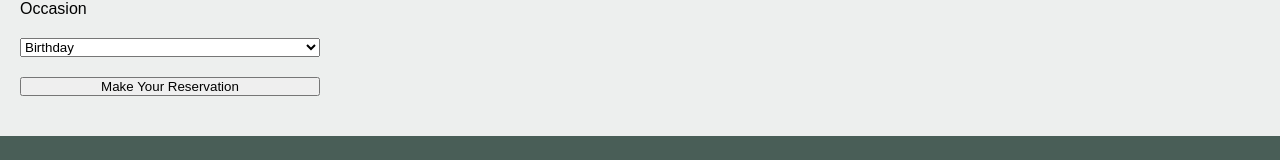
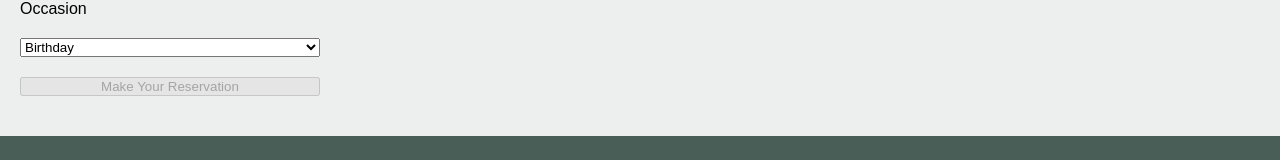
Before and after one commit to KhushiChauhan265/little-lemon-capstone, a React (Create React App) app: page /booking in a window 1280 px wide. Shown: the part 515-675 px from the top of the page. Built offline with nearby package versions, Linux system fonts and the light colour scheme.

Commit message:
Added booking API integration

```diff
--- a/src/App.js
+++ b/src/App.js
@@ -7,23 +7,15 @@ import Main from "./components/Main";
 import Footer from "./components/Footer";
 
 export function initializeTimes() {
-  return [
-    "17:00",
-    "18:00",
-    "19:00",
-    "20:00",
-    "21:00",
-  ];
+  return window.fetchAPI
+    ? window.fetchAPI(new Date())
+    : ["17:00", "18:00", "19:00", "20:00", "21:00"];
 }
 
 export function updateTimes(state, date) {
-  return [
-    "17:00",
-    "18:00",
-    "19:00",
-    "20:00",
-    "21:00",
-  ];
+  return window.fetchAPI
+    ? window.fetchAPI(new Date(date))
+    : state;
 }
 
 function App() {
--- a/src/components/BookingForm.js
+++ b/src/components/BookingForm.js
@@ -1,22 +1,33 @@
 import { useState } from "react";
 
-function BookingForm({ availableTimes, dispatch }) {
+function BookingForm({
+  availableTimes,
+  dispatch,
+  submitForm,
+}) {
   const [date, setDate] = useState("");
   const [time, setTime] = useState("17:00");
   const [guests, setGuests] = useState(1);
   const [occasion, setOccasion] = useState("Birthday");
 
+  const isFormValid =
+    date !== "" &&
+    guests >= 1 &&
+    guests <= 10;
+
   const handleSubmit = (e) => {
     e.preventDefault();
 
-    alert("Reservation Submitted");
-
-    console.log({
+    const formData = {
       date,
       time,
       guests,
       occasion,
-    });
+    };
+
+    if (submitForm) {
+      submitForm(formData);
+    }
   };
 
   return (
@@ -28,13 +39,16 @@ function BookingForm({ availableTimes, dispatch }) {
         gap: "20px",
       }}
     >
-      <label htmlFor="res-date">Choose date</label>
+      <label htmlFor="res-date">
+        Choose date
+      </label>
 
       <input
         type="date"
         id="res-date"
+        required
         value={date}
-        required
+        aria-label="Choose date"
         onChange={(e) => {
           setDate(e.target.value);
 
@@ -44,12 +58,17 @@ function BookingForm({ availableTimes, dispatch }) {
         }}
       />
 
-      <label htmlFor="res-time">Choose time</label>
+      <label htmlFor="res-time">
+        Choose time
+      </label>
 
       <select
         id="res-time"
         value={time}
-        onChange={(e) => setTime(e.target.value)}
+        aria-label="Choose time"
+        onChange={(e) =>
+          setTime(e.target.value)
+        }
       >
         {availableTimes &&
           availableTimes.map((availableTime) => (
@@ -72,9 +91,10 @@ function BookingForm({ availableTimes, dispatch }) {
         min="1"
         max="10"
         required
+        aria-label="Number of guests"
         value={guests}
         onChange={(e) =>
-          setGuests(e.target.value)
+          setGuests(Number(e.target.value))
         }
       />
 
@@ -84,6 +104,7 @@ function BookingForm({ availableTimes, dispatch }) {
 
       <select
         id="occasion"
+        aria-label="Occasion"
         value={occasion}
         onChange={(e) =>
           setOccasion(e.target.value)
@@ -93,10 +114,13 @@ function BookingForm({ availableTimes, dispatch }) {
         <option>Anniversary</option>
       </select>
 
-      <input
+      <button
         type="submit"
-        value="Make Your Reservation"
-      />
+        disabled={!isFormValid}
+        aria-label="On Click"
+      >
+        Make Your Reservation
+      </button>
     </form>
   );
 }
--- a/src/components/BookingPage.js
+++ b/src/components/BookingPage.js
@@ -1,6 +1,10 @@
 import BookingForm from "./BookingForm";
 
-function BookingPage({ availableTimes, dispatch }) {
+function BookingPage({
+  availableTimes,
+  dispatch,
+  submitForm,
+}) {
   return (
     <>
       <h1>Reserve a Table</h1>
@@ -8,6 +12,7 @@ function BookingPage({ availableTimes, dispatch }) {
       <BookingForm
         availableTimes={availableTimes}
         dispatch={dispatch}
+        submitForm={submitForm}
       />
     </>
   );
--- a/src/components/ConfirmedBooking.js
+++ b/src/components/ConfirmedBooking.js
@@ -1,9 +1,13 @@
 function ConfirmedBooking() {
   return (
-    <div>
+    <main>
       <h1>Booking Confirmed!</h1>
-      <p>Your reservation has been successfully submitted.</p>
-    </div>
+
+      <p>
+        Your reservation has been
+        successfully submitted.
+      </p>
+    </main>
   );
 }
 
--- a/src/components/Main.js
+++ b/src/components/Main.js
@@ -1,14 +1,27 @@
-import { Routes, Route } from "react-router-dom";
+import { Routes, Route, useNavigate } from "react-router-dom";
 
 import Homepage from "./Homepage";
 import BookingPage from "./BookingPage";
 import ConfirmedBooking from "./ConfirmedBooking";
 
 function Main({ availableTimes, dispatch }) {
+  const navigate = useNavigate();
+
+  const submitForm = (formData) => {
+    const success = window.submitAPI
+      ? window.submitAPI(formData)
+      : true;
+
+    if (success) {
+      navigate("/confirmed");
+    }
+
+    return success;
+  };
+
   return (
     <main>
       <Routes>
-
         <Route
           path="/"
           element={<Homepage />}
@@ -20,6 +33,7 @@ function Main({ availableTimes, dispatch }) {
             <BookingPage
               availableTimes={availableTimes}
               dispatch={dispatch}
+              submitForm={submitForm}
             />
           }
         />
@@ -28,7 +42,6 @@ function Main({ availableTimes, dispatch }) {
           path="/confirmed"
           element={<ConfirmedBooking />}
         />
-
       </Routes>
     </main>
   );
```
Also changed, not shown: 1 other file (tests, documents, lock files or other folders).
